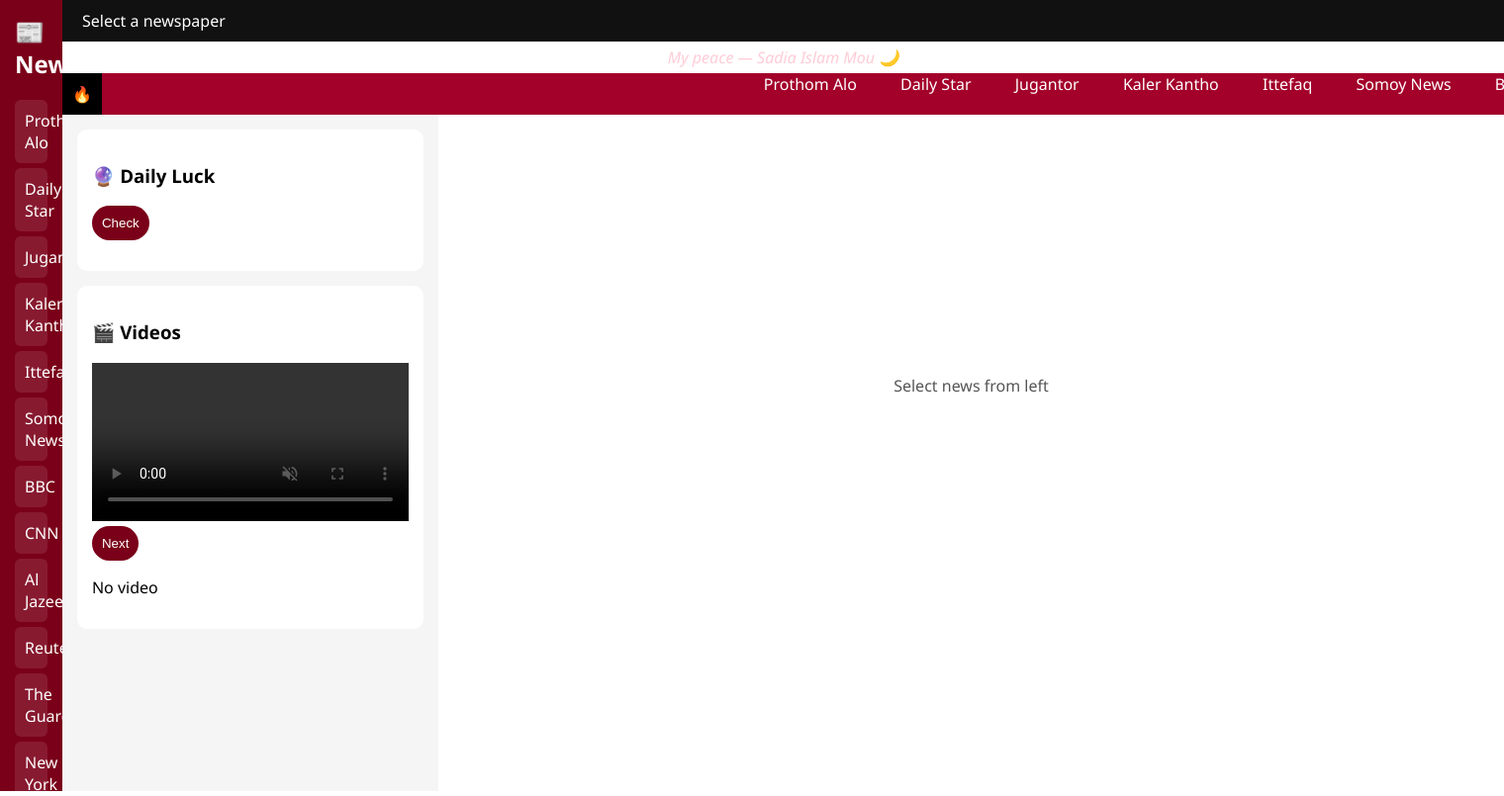
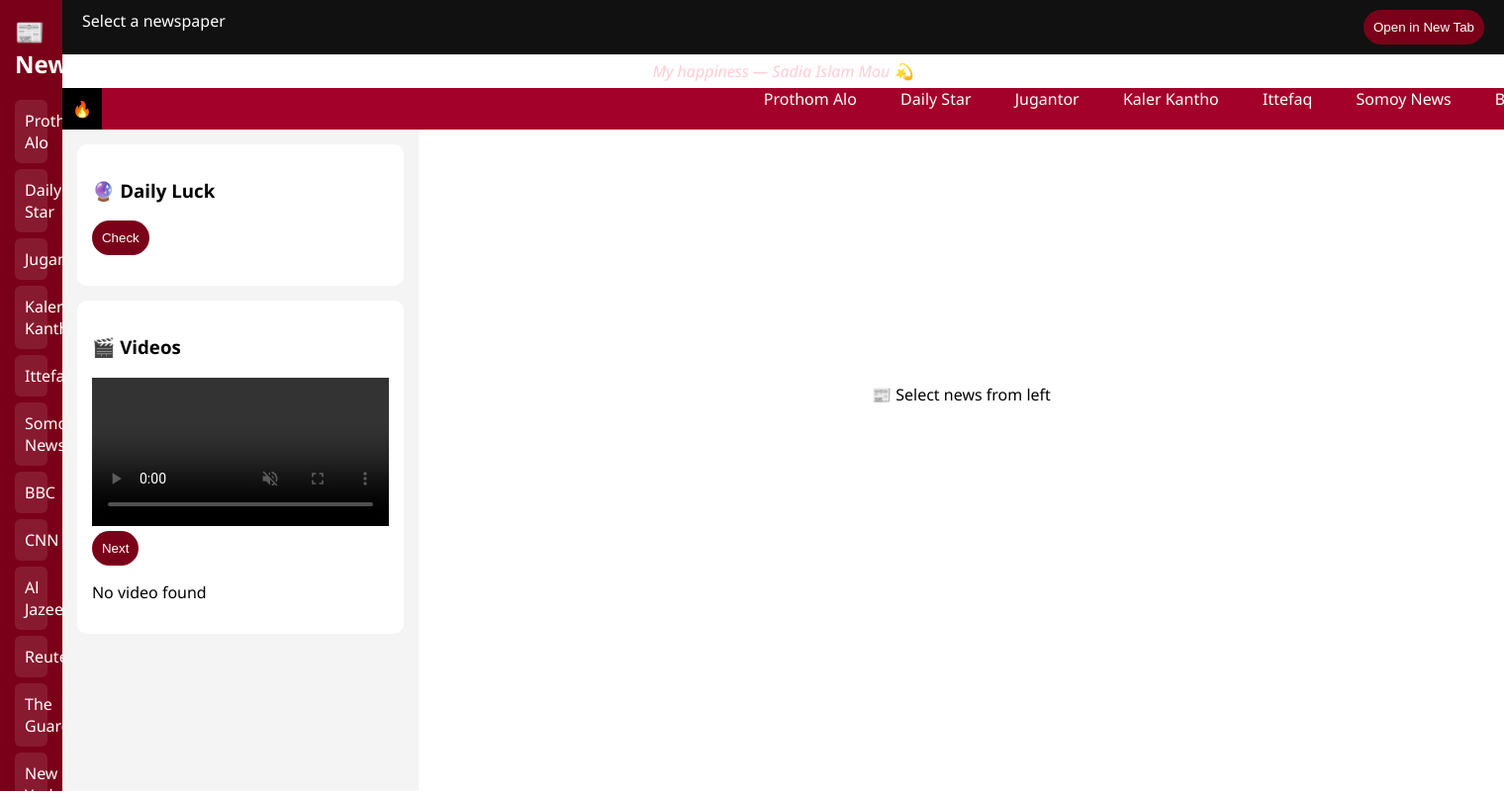
Before and after one commit to mizan918/news-ready-app, a Flask app: page / in a window 1520 px wide. Shown: the whole page at 99% size. Run offline with Flask 3, Linux system fonts and the light colour scheme.

Commit message:
Update index.html

```diff
--- a/news_ready_app/templates/index.html
+++ b/news_ready_app/templates/index.html
@@ -6,7 +6,6 @@
 
 <style>
 
-/* LAYOUT */
 body {
     margin: 0;
     font-family: 'Segoe UI', sans-serif;
@@ -16,7 +15,7 @@ body {
 
 /* SIDEBAR */
 .sidebar {
-    width: 280px;
+    width: 270px;
     background: #7a0019;
     color: white;
     padding: 15px;
@@ -29,7 +28,7 @@ body {
 
 .news-item {
     padding: 10px;
-    margin: 5px 0;
+    margin: 6px 0;
     background: rgba(255,255,255,0.1);
     border-radius: 6px;
     cursor: pointer;
@@ -47,17 +46,19 @@ body {
     flex-direction: column;
 }
 
-/* HEADER */
+/* TOPBAR */
 .topbar {
     background: #111;
     color: white;
     padding: 10px 20px;
+    display: flex;
+    justify-content: space-between;
 }
 
 /* LOVE */
 .love-line {
     text-align: center;
-    padding: 5px;
+    padding: 6px;
     color: #ffccd5;
     font-style: italic;
 }
@@ -93,30 +94,40 @@ body {
     to { transform: translateX(-100%); }
 }
 
-/* CONTENT AREA */
+/* CONTENT */
 .content {
     display: flex;
     flex: 1;
 }
 
-/* LEFT CONTENT (FEATURES) */
+/* LEFT FEATURES */
 .features {
-    width: 350px;
-    background: #f5f5f5;
+    width: 330px;
+    background: #f4f4f4;
     padding: 15px;
     overflow-y: auto;
 }
 
-/* RIGHT VIEWER */
+/* RIGHT VIEW */
 .viewer {
     flex: 1;
     position: relative;
 }
 
+/* IFRAME */
 iframe {
     width: 100%;
     height: 100%;
     border: none;
+}
+
+/* MESSAGE */
+.message {
+    position: absolute;
+    top: 40%;
+    left: 50%;
+    transform: translate(-50%, -50%);
+    text-align: center;
 }
 
 /* CARD */
@@ -137,22 +148,12 @@ button {
     cursor: pointer;
 }
 
-/* VIDEO */
-.video-wrapper {
-    width: 100%;
+button:hover {
+    background: #a3002a;
 }
 
 video {
     width: 100%;
-}
-
-/* MESSAGE */
-.message {
-    position: absolute;
-    top: 40%;
-    left: 50%;
-    transform: translate(-50%, -50%);
-    color: #555;
 }
 
 </style>
@@ -174,7 +175,10 @@ video {
 <!-- MAIN -->
 <div class="main">
 
-    <div class="topbar" id="title">Select a newspaper</div>
+    <div class="topbar">
+        <span id="title">Select a newspaper</span>
+        <button onclick="openNewTab()">Open in New Tab</button>
+    </div>
 
     <div class="love-line" id="love-text"></div>
 
@@ -203,9 +207,7 @@ video {
             <!-- VIDEO -->
             <div class="box">
                 <h3>🎬 Videos</h3>
-                <div class="video-wrapper">
-                    <video id="video-player" controls autoplay muted></video>
-                </div>
+                <video id="video-player" controls autoplay muted></video>
                 <button onclick="nextVideo()">Next</button>
                 <p id="no-video-msg"></p>
             </div>
@@ -215,7 +217,7 @@ video {
         <!-- VIEWER -->
         <div class="viewer">
             <iframe id="frame"></iframe>
-            <div class="message" id="msg">Select news from left</div>
+            <div class="message" id="msg">📰 Select news from left</div>
         </div>
 
     </div>
@@ -224,34 +226,65 @@ video {
 
 <script>
 
+/* GLOBAL */
+let currentURL = "";
+
 /* OPEN NEWS */
-function openNews(url,name){
+function openNews(url, name){
+    currentURL = url;
     document.getElementById("frame").src = url;
     document.getElementById("title").innerText = name;
     document.getElementById("msg").style.display="none";
+
+    // fallback check
+    setTimeout(() => {
+        let frame = document.getElementById("frame");
+        try {
+            if (!frame.contentWindow.location.href) throw "blocked";
+        } catch {
+            document.getElementById("msg").innerHTML = `
+            ⚠ This site cannot be viewed here<br><br>
+            <button onclick="openNewTab()">Open in New Tab</button>
+            `;
+            document.getElementById("msg").style.display="block";
+        }
+    }, 2000);
+}
+
+/* NEW TAB */
+function openNewTab(){
+    if(currentURL){
+        window.open(currentURL, "_blank");
+    }
 }
 
 /* LOVE */
 const loveTexts=[
 "You are my calm — Sadia Islam Mou ❤️",
 "My forever — Sadia Islam Mou 💖",
-"My peace — Sadia Islam Mou 🌙"
+"My peace — Sadia Islam Mou 🌙",
+"My happiness — Sadia Islam Mou 💫"
 ];
 
-document.getElementById("love-text").innerText=
+document.getElementById("love-text").innerText =
 loveTexts[Math.floor(Math.random()*loveTexts.length)];
 
 /* LUCK */
 const luckAnswers=[
-"Big success coming",
+"Big opportunity coming",
 "Today is lucky",
+"Success ahead",
 "Trust your decision",
 "Surprise waiting",
-"Opportunity ahead"
+"Fortune favors you today",
+"Unexpected gain ahead",
+"Your effort will pay off",
+"A turning point is near",
+"Something great is forming"
 ];
 
 function generateLuck(){
-    document.getElementById("luck-text").innerText=
+    document.getElementById("luck-text").innerText =
     luckAnswers[Math.floor(Math.random()*luckAnswers.length)];
 }
 
@@ -261,7 +294,7 @@ let i=0;
 
 function play(){
     if(videos.length==0){
-        document.getElementById("no-video-msg").innerText="No video";
+        document.getElementById("no-video-msg").innerText="No video found";
         return;
     }
     document.getElementById("video-player").src=videos[i];
```
